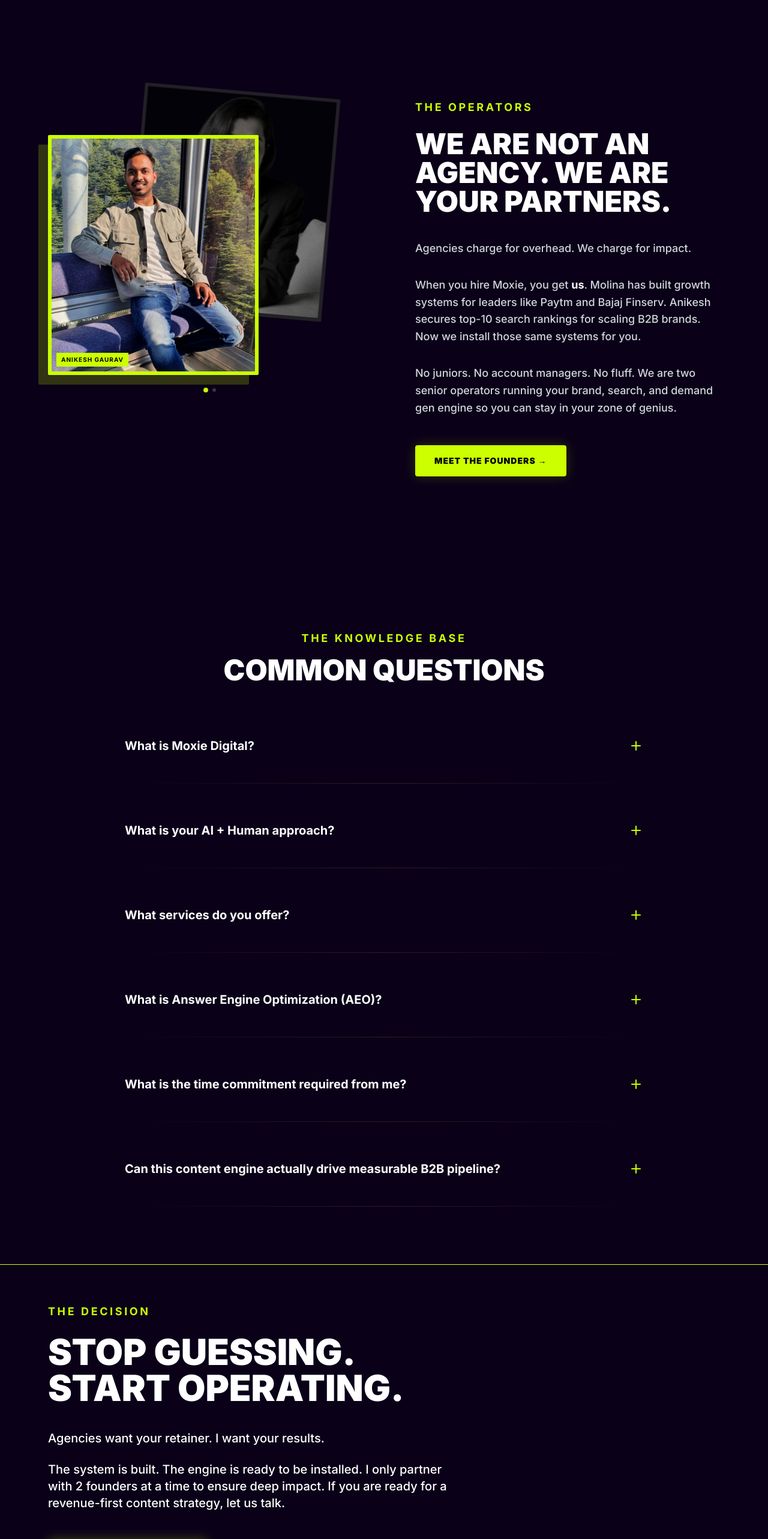
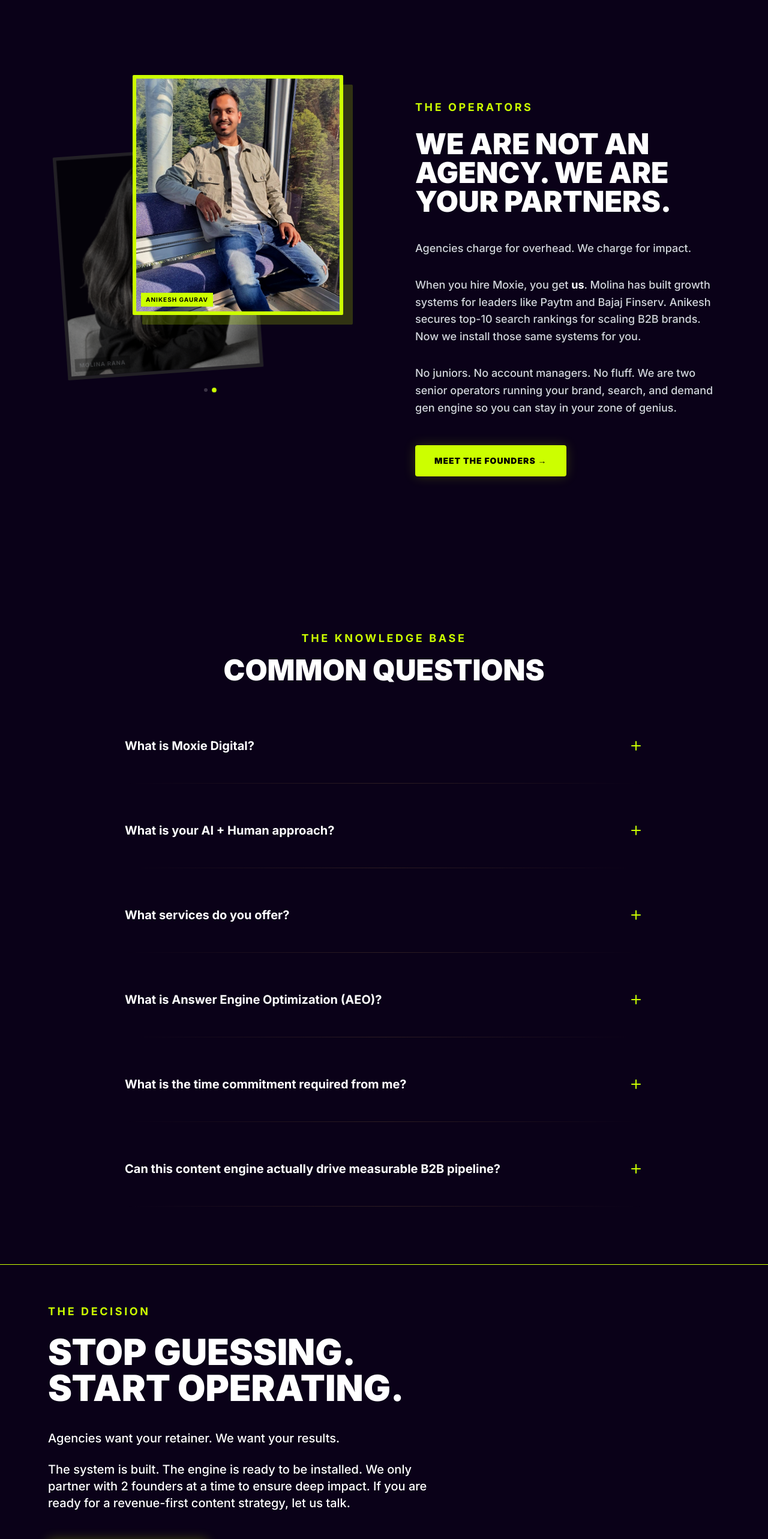
Before and after one commit to molinarana05/kinetic-website, a Next.js app: page / in a window 1280 px wide. Shown: the part 5640-8205 px from the top of the page at 60% size. Built offline with nearby package versions, Linux system fonts and the light colour scheme.

Commit message:
feat(ui): update founder section ordering and auto-swipe delay

```diff
--- a/app/page.client.tsx
+++ b/app/page.client.tsx
@@ -423,6 +423,19 @@ const NoiseAndSignal = () => {
 // ─── Shuffling Founders Cards ──────────────────────────────────────────────────
 const founders = [
     {
+        name: "Molina Rana",
+        label: "Brand & Growth Leader",
+        src: "/molina-rana-cutout.png",
+        alt: "Molina Rana, Brand & Growth Leader",
+        imgClass: "object-cover object-top grayscale-[50%] brightness-[0.9]",
+        labelBg: "bg-black/80",
+        labelText: "text-[#CCFF00]",
+        borderFront: "border-[#CCFF00]",
+        borderBack: "border-white/20",
+        shadowFront: "shadow-[16px_16px_0px_0px_rgba(204,255,0,0.2)]",
+        position: { top: 0, right: 0 } as React.CSSProperties,
+    },
+    {
         name: "Anikesh Gaurav",
         label: "SEO & AEO Lead",
         src: "/anikesh-gaurav.jpg",
@@ -435,24 +448,11 @@ const founders = [
         shadowFront: "shadow-[-16px_16px_0px_0px_rgba(204,255,0,0.2)]",
         position: { bottom: 0, left: 0 } as React.CSSProperties,
     },
-    {
-        name: "Molina Rana",
-        label: "Brand & Growth Leader",
-        src: "/molina-rana-cutout.png",
-        alt: "Molina Rana, Brand & Growth Leader",
-        imgClass: "object-cover object-top grayscale-[50%] brightness-[0.9]",
-        labelBg: "bg-black/80",
-        labelText: "text-[#CCFF00]",
-        borderFront: "border-[#CCFF00]",
-        borderBack: "border-white/20",
-        shadowFront: "shadow-[16px_16px_0px_0px_rgba(204,255,0,0.2)]",
-        position: { top: 0, right: 0 } as React.CSSProperties,
-    },
 ];
 
 function ShufflingFounders({ aboutImageY }: { aboutImageY: any }) {
     // topCard = index of founder currently on top (z-20)
-    const [topCard, setTopCard] = useState(1); // Molina starts on top
+    const [topCard, setTopCard] = useState(0); // Molina starts on top (index 0)
     const [isAnimating, setIsAnimating] = useState(false);
 
     const shuffle = () => {
@@ -465,9 +465,13 @@ function ShufflingFounders({ aboutImageY }: { aboutImageY: any }) {
     };
 
     useEffect(() => {
-        const interval = setInterval(shuffle, 3500);
-        return () => clearInterval(interval);
-    }, [isAnimating]);
+        if (isAnimating) return;
+        // Wait 4.5s on Molina (0) before swiping to Anikesh, causing a 1s delay.
+        // Wait 3.5s on Anikesh (1) before swiping back to Molina.
+        const delay = topCard === 0 ? 4500 : 3500;
+        const timer = setTimeout(shuffle, delay);
+        return () => clearTimeout(timer);
+    }, [topCard, isAnimating]);
 
     return (
         <motion.div
@@ -505,7 +509,7 @@ function ShufflingFounders({ aboutImageY }: { aboutImageY: any }) {
                                     filter: "brightness(1) grayscale(0%)",
                                 }
                                 : {
-                                    // i=0 Anikesh behind → tilt left (-4°); i=1 Molina behind → tilt right (+5°)
+                                    // i=0 Molina behind → tilt left (-4°); i=1 Anikesh behind → tilt right (+5°)
                                     scale: 0.93,
                                     rotate: i === 0 ? -4 : 5,
                                     x: i === 0 ? 8 : -8,
@@ -834,8 +838,8 @@ export default function HomeClient() {
                         <span className="text-[18px] font-bold text-[#CCFF00] uppercase tracking-[0.2em] mb-6 block">THE DECISION</span>
                         <h2 className="text-4xl md:text-6xl font-[900] text-white mb-10 leading-[1.1] uppercase">STOP GUESSING.<br />START OPERATING.</h2>
                         <div className="space-y-6 text-white text-lg md:text-xl font-medium leading-[1.6] max-w-2xl mb-12 px-8 md:px-0">
-                            <p>Agencies want your retainer. I want your results.</p>
-                            <p>The system is built. The engine is ready to be installed. I only partner with 2 founders at a time to ensure deep impact. If you are ready for a revenue-first content strategy, let us talk.</p>
+                            <p>Agencies want your retainer. We want your results.</p>
+                            <p>The system is built. The engine is ready to be installed. We only partner with 2 founders at a time to ensure deep impact. If you are ready for a revenue-first content strategy, let us talk.</p>
                         </div>
                         <motion.div whileHover={{ scale: 1.05 }} whileTap={{ scale: 0.95 }} className="block w-[90%] sm:w-auto mx-auto md:mx-0">
                             <Button
```
